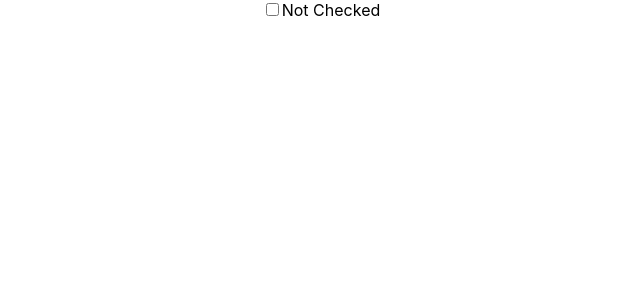
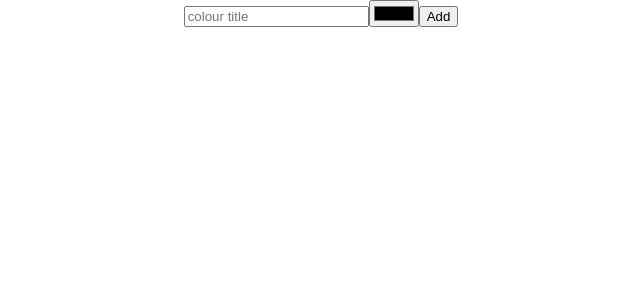
Before and after one commit to derekmcauley7/React-app, a React (Create React App) app: page / in a window 1280 px wide. Shown: the top 300 px of the page, without its empty margins (319-959 px from the left). Built offline with nearby package versions, Linux system fonts and the light colour scheme.

Commit message:
handling form inputs with useState

```diff
--- a/src/App.js
+++ b/src/App.js
@@ -1,13 +1,22 @@
 import './App.css';
-import { useReducer } from 'react';
-
+import { useState } from 'react';
 
 function App() {
-  const [checked, setChecked] = useReducer(checked => !checked, false);
+  const [title, setTitle] = useState("");
+  const [colour, setColour] = useState("#000000");
+  const submit = (e) => {
+    e.preventDefault();
+
+    alert(`title ${title}, colour ${colour}`);
+  };
+
   return (
     <div className="App">
-      <input type="checkbox" value={checked} onChange ={setChecked}/>
-      <label>{checked ? "Checked" : "Not Checked"}</label>
+      <form onSubmit={submit}>
+        <input value={title} onChange={event => setTitle(event.target.value)} type="text" placeholder='colour title'/>
+        <input value={colour} onChange={event => setColour(event.target.value)} type="color"/>
+        <button>Add</button>
+      </form>
     </div>
   );
 }
```
